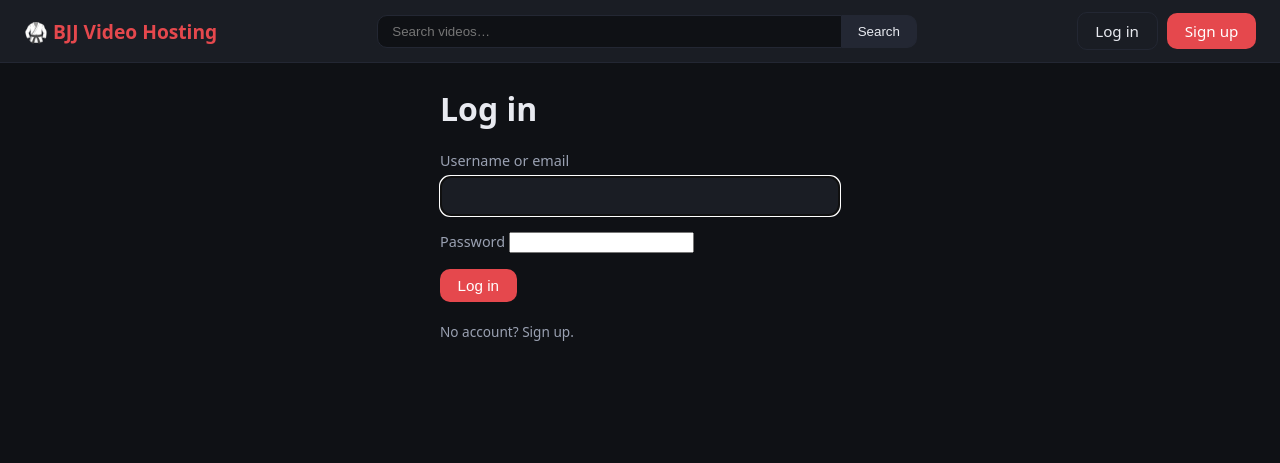
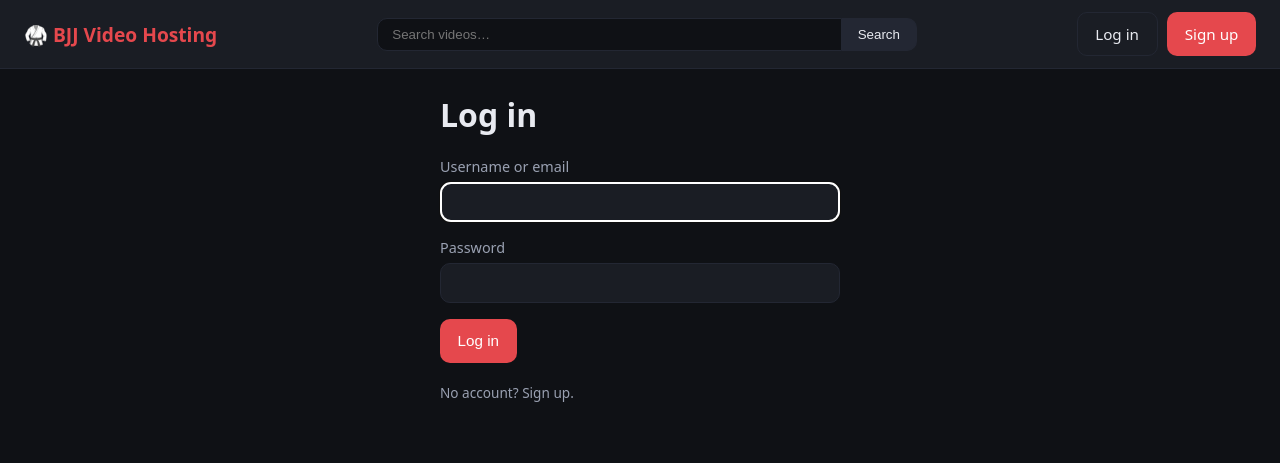
Before and after one commit to dgc20/VideoHostingSite, a Flask app: a page that uses templates/base.html in a window 1280 px wide. Shown: the top 463 px of the page. Run offline with Flask 3, Linux system fonts and the light colour scheme; some libraries are stand-ins or nearby versions.

Commit message:
Make the UI iPhone-friendly
- Viewport uses viewport-fit=cover; header/main respect safe-area insets
  (notch, home indicator); theme-color + apple web-app meta tags
- Header reflows on phones: brand + account controls, then a full-width
  search box; nav buttons compact so nothing overflows
- Touch targets: buttons are >=44px; tap highlight removed; active-state
  feedback; hover effects gated behind (hover: hover) so they don't stick
- Grid drops to two columns on phones, one on small phones (iPhone SE)
- Video plays inline on iOS (playsinline) instead of forcing fullscreen
- Inputs are 16px on mobile so iOS doesn't zoom on focus; login/signup get
  autocomplete/inputmode/autocapitalize hints and styled password/email fields

Co-Authored-By: Claude Fable 5 <noreply@anthropic.com>
Claude-Session: https://claude.ai/code/session_014kRT7HHMTTznKD5WqNN3wi

```diff
--- a/static/styles.css
+++ b/static/styles.css
@@ -11,24 +11,41 @@
 
 * { box-sizing: border-box; }
 
+html {
+  /* Keep text legible after rotating an iPhone, without Safari upscaling it */
+  -webkit-text-size-adjust: 100%;
+  text-size-adjust: 100%;
+}
+
 body {
   margin: 0;
   font-family: system-ui, -apple-system, "Segoe UI", Roboto, sans-serif;
   background: var(--bg);
   color: var(--text);
+  /* Never allow a stray wide element to cause sideways scrolling on a phone */
+  overflow-x: hidden;
 }
 
-a { color: inherit; text-decoration: none; }
+a {
+  color: inherit;
+  text-decoration: none;
+  -webkit-tap-highlight-color: transparent;
+}
 
 .site-header {
   display: flex;
   align-items: center;
   gap: 1rem;
   padding: 0.75rem 1.5rem;
+  /* Respect the notch / rounded corners in landscape and standalone mode */
+  padding-left: max(1.5rem, env(safe-area-inset-left));
+  padding-right: max(1.5rem, env(safe-area-inset-right));
+  padding-top: max(0.75rem, env(safe-area-inset-top));
   background: var(--surface);
   border-bottom: 1px solid var(--surface-2);
   position: sticky;
   top: 0;
+  z-index: 10;
 }
 
 .brand { font-size: 1.2rem; font-weight: 700; color: var(--accent); white-space: nowrap; }
@@ -53,19 +70,27 @@ a { color: inherit; text-decoration: none; }
 }
 
 .btn {
-  display: inline-block;
+  display: inline-flex;
+  align-items: center;
+  justify-content: center;
+  min-height: 44px;            /* Apple's recommended minimum tap target */
   padding: 0.5rem 1.1rem;
   border: 0;
   border-radius: var(--radius);
   font-size: 0.95rem;
+  line-height: 1.1;
   cursor: pointer;
+  transition: background 0.12s ease, transform 0.06s ease;
 }
+.btn:active { transform: scale(0.97); }
 .btn-primary { background: var(--accent); color: #fff; }
-.btn-primary:hover { background: var(--accent-hover); }
 .btn-danger { background: transparent; color: var(--accent); border: 1px solid var(--accent); }
-.btn-danger:hover { background: var(--accent); color: #fff; }
 .btn-ghost { background: transparent; color: var(--text); border: 1px solid var(--surface-2); }
-.btn-ghost:hover { background: var(--surface-2); }
+@media (hover: hover) {
+  .btn-primary:hover { background: var(--accent-hover); }
+  .btn-danger:hover { background: var(--accent); color: #fff; }
+  .btn-ghost:hover { background: var(--surface-2); }
+}
 
 .user-nav { display: flex; align-items: center; gap: 0.6rem; white-space: nowrap; }
 .user-nav .who { color: var(--text); font-weight: 600; }
@@ -81,7 +106,14 @@ form.inline { display: inline; margin: 0; }
 .flash-success { background: #143d2b; color: #7ee2a8; }
 .flash-error { background: #46151a; color: #ff9ba0; }
 
-main { max-width: 1100px; margin: 1.5rem auto; padding: 0 1.5rem; }
+main {
+  max-width: 1100px;
+  margin: 1.5rem auto;
+  padding: 0 1.5rem;
+  padding-left: max(1.5rem, env(safe-area-inset-left));
+  padding-right: max(1.5rem, env(safe-area-inset-right));
+  padding-bottom: max(1.5rem, env(safe-area-inset-bottom));
+}
 
 .grid {
   display: grid;
@@ -118,6 +151,8 @@ main { max-width: 1100px; margin: 1.5rem auto; padding: 0 1.5rem; }
 .form-page label { display: block; margin-bottom: 1rem; color: var(--muted); font-size: 0.9rem; }
 .form-page input[type="text"],
 .form-page input[type="file"],
+.form-page input[type="email"],
+.form-page input[type="password"],
 .form-page textarea {
   display: block;
   width: 100%;
--- a/templates/base.html
+++ b/templates/base.html
@@ -2,7 +2,15 @@
 <html lang="en">
 <head>
   <meta charset="utf-8">
-  <meta name="viewport" content="width=device-width, initial-scale=1">
+  <meta name="viewport" content="width=device-width, initial-scale=1, viewport-fit=cover">
+  <meta name="theme-color" content="#1a1d24">
+  <meta name="color-scheme" content="dark">
+  <!-- Let iOS treat the site like an app when added to the Home Screen -->
+  <meta name="apple-mobile-web-app-capable" content="yes">
+  <meta name="apple-mobile-web-app-status-bar-style" content="black-translucent">
+  <meta name="apple-mobile-web-app-title" content="BJJ Video">
+  <!-- Stop iOS Safari from turning numbers into phone links -->
+  <meta name="format-detection" content="telephone=no">
   <title>{% block title %}BJJ Video Hosting{% endblock %}</title>
   <link rel="stylesheet" href="{{ url_for('static', filename='styles.css') }}">
   {% block head %}{% endblock %}
--- a/templates/login.html
+++ b/templates/login.html
@@ -7,11 +7,13 @@
       <input type="hidden" name="csrf_token" value="{{ csrf_token() }}">
       <label>
         Username or email
-        <input type="text" name="identifier" value="{{ identifier }}" autofocus required>
+        <input type="text" name="identifier" value="{{ identifier }}"
+               autocomplete="username" autocapitalize="none" autocorrect="off"
+               spellcheck="false" autofocus required>
       </label>
       <label>
         Password
-        <input type="password" name="password" required>
+        <input type="password" name="password" autocomplete="current-password" required>
       </label>
       <button class="btn btn-primary" type="submit">Log in</button>
     </form>
--- a/templates/watch.html
+++ b/templates/watch.html
@@ -22,7 +22,7 @@
            was lost. Please delete it and upload again.</p>
       </div>
     {% else %}
-      <video controls preload="metadata" src="{{ src }}"></video>
+      <video controls playsinline webkit-playsinline preload="metadata" src="{{ src }}"></video>
     {% endif %}
     <h1>{{ video['title'] }}</h1>
     <p class="meta">
```
Also changed, not shown: other parts of static/styles.css (+52 -2 lines), templates/signup.html (+7 -3 lines).
